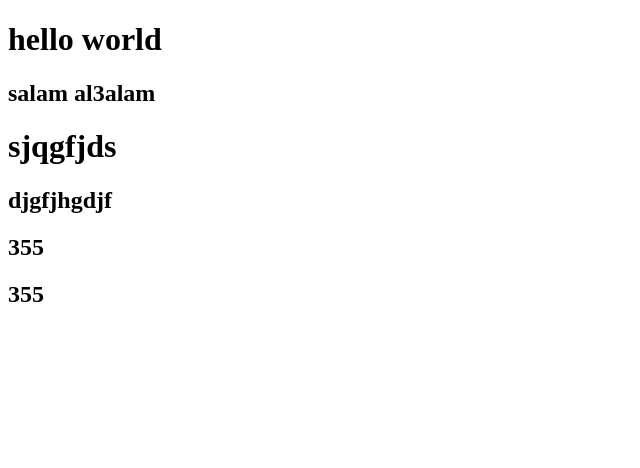
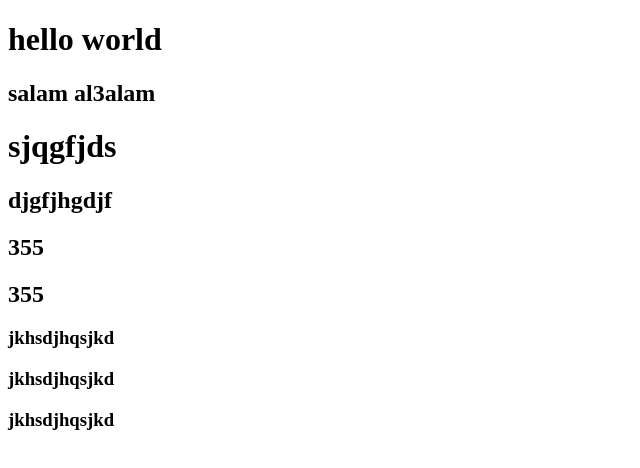
Before and after one commit to forkanimahdi/second_day_git, a plain HTML site: page index.html in a window 1280 px wide. Shown: the whole page, without its empty margins (0-640 px from the left). Drawn offline with Linux system fonts and the light colour scheme.

Commit message:
change from branch

```diff
--- a/index.html
+++ b/index.html
@@ -16,5 +16,10 @@
     <h2>355</h2>
 
 
+    <h3>jkhsdjhqsjkd</h3>
+    <h3>jkhsdjhqsjkd</h3>
+    <h3>jkhsdjhqsjkd</h3>
+
+
 </body>
 </html>
```
